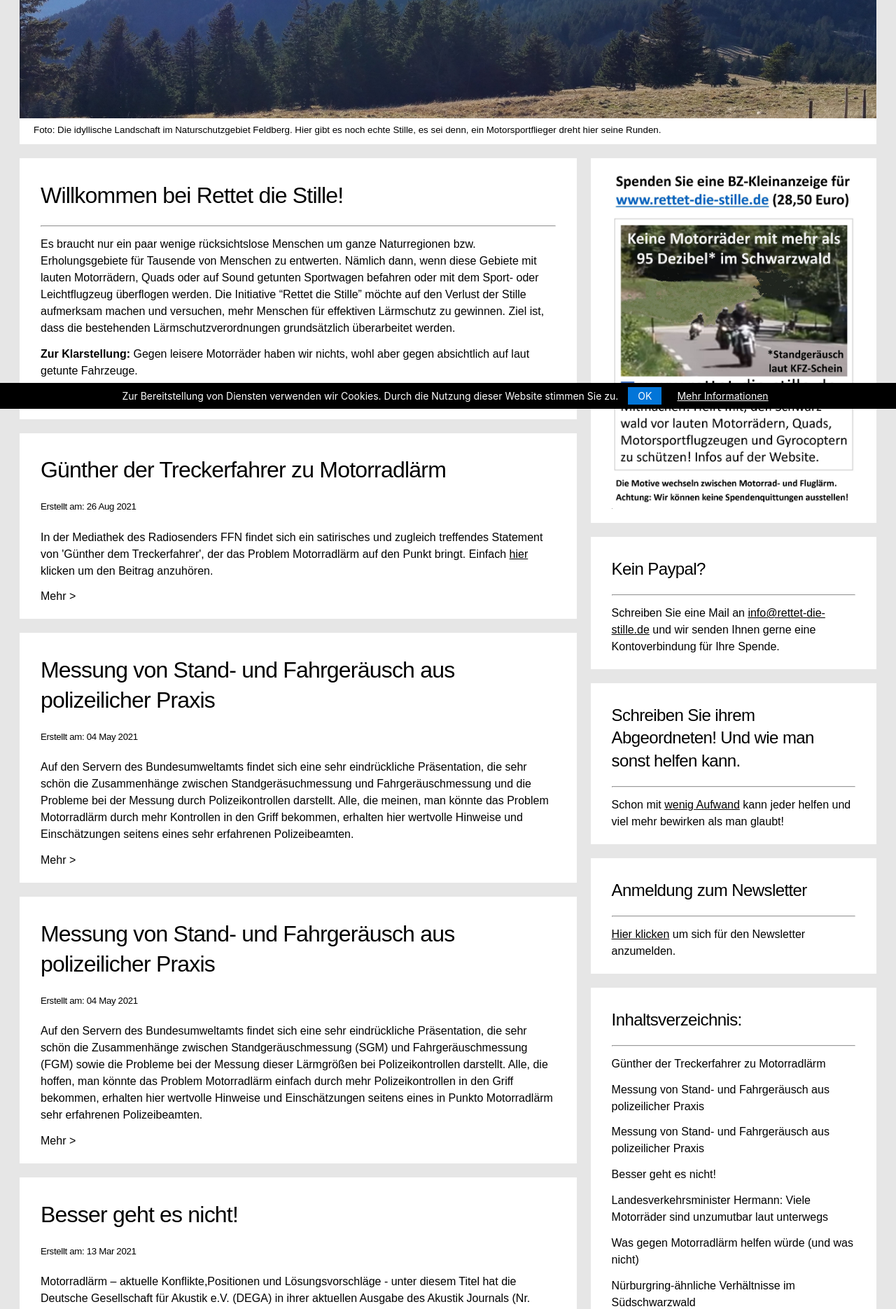
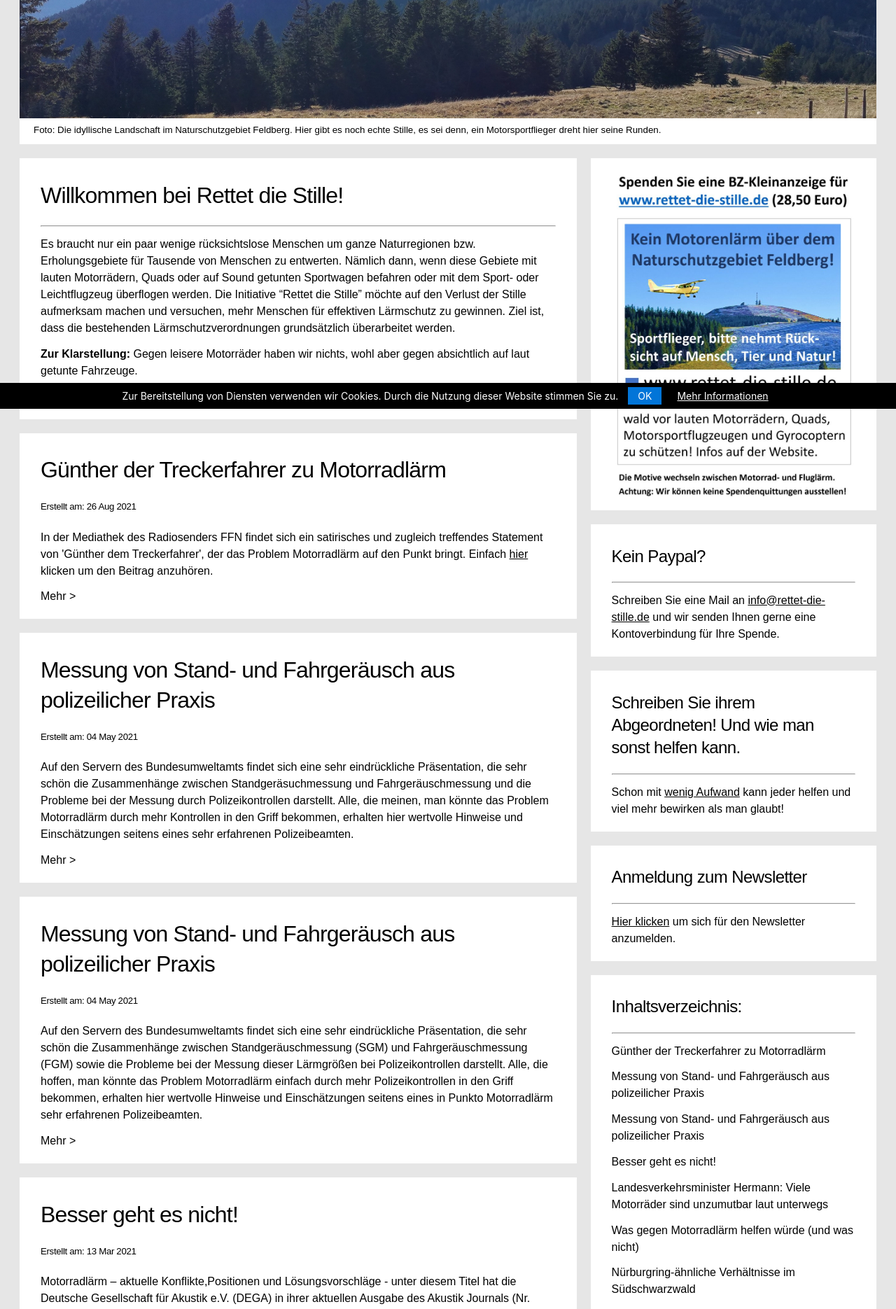
Before and after one commit to rettet-die-stille/rettet-die-stille.github.io, a Jekyll site: the page built from index.md, in a window 1280 px wide. Shown: the part 316-2186 px from the top of the page at 70% size. Built offline with Jekyll 4.4.1, drawn with Linux system fonts in a browser that asks for light colours.

Commit message:
Update defaultmodern2.html

```diff
--- a/_layouts/defaultmodern2.html
+++ b/_layouts/defaultmodern2.html
@@ -105,11 +105,7 @@ layout: default
       <div class="rightcolumn">
 
         <div class="card">
-          <form action="https://www.paypal.com/donate" method="post" target="_top">
-            <input type="hidden" name="hosted_button_id" value="2CGLBY3C2FMB8" />
-            <input type="image" src="https://www.rettet-die-stille.de/assets/images/donate2.jpg" style="width:100%;max-width:500px;border:0" name="submit" title="PayPal - Einfach und sicher online zahlen!" alt="Donate with PayPal button" />
-            <img alt="" style="border:0" src="https://www.paypal.com/de_DE/i/scr/pixel.gif" width="1" height="1" />
-          </form>
+          <img alt="" src="https://www.rettet-die-stille.de/assets/images/donate.jpg" style="width:100%;max-width:500px;border:0" />
         </div>
         <div class="card">
           <h2>Kein Paypal?</h2>
@@ -134,11 +130,7 @@ layout: default
           {% endfor %}
         </div>
         <div class="card">
-          <form action="https://www.paypal.com/donate" method="post" target="_top">
-            <input type="hidden" name="hosted_button_id" value="2CGLBY3C2FMB8" />
-            <input type="image" src="https://www.rettet-die-stille.de/assets/images/donate.jpg" style="width:100%;max-width:500px;border:0" name="submit" title="PayPal - Einfach und sicher online zahlen!" alt="Donate with PayPal button" />
-            <img alt="" style="border:0" src="https://www.paypal.com/de_DE/i/scr/pixel.gif" width="1" height="1" />
-          </form>
+          <img alt="" src="https://www.rettet-die-stille.de/assets/images/donate2.jpg" style="width:100%;max-width:500px;border:0" />
         </div>
       </div>
     </div>
```
